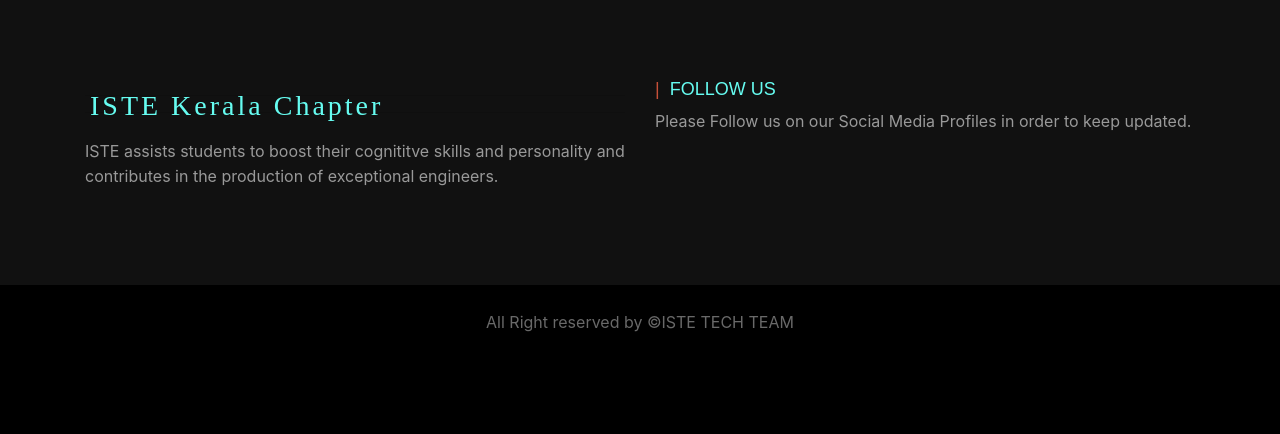
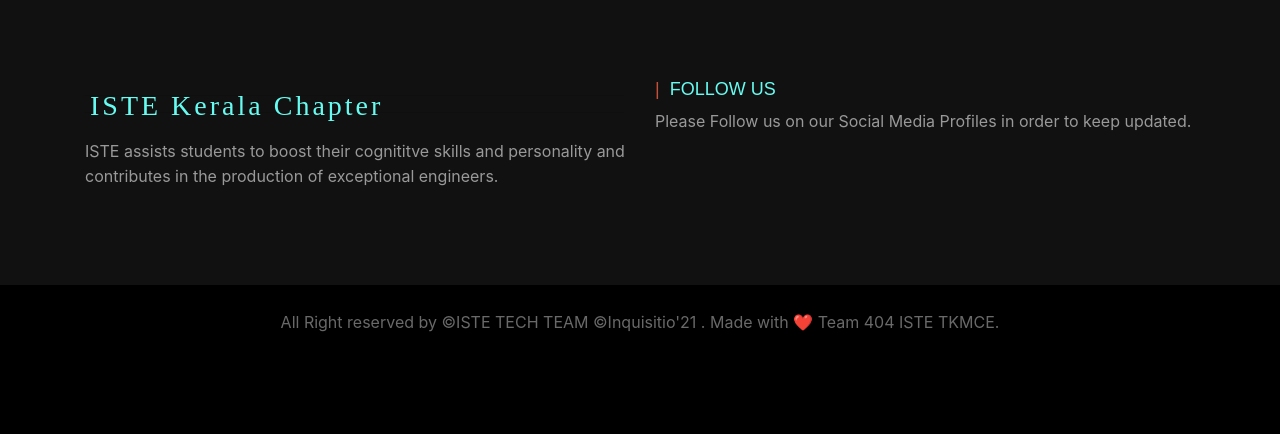
Before and after one commit to aboozuhaib/Inquisitio, a PHP site: page /thankyou.php in a window 1280 px wide. Shown: the part 198-632 px from the top of the page. Run offline with PHP 8.4, Linux system fonts and the light colour scheme.

Commit message:
Update thankyou.php

```diff
--- a/thankyou.php
+++ b/thankyou.php
@@ -184,7 +184,7 @@ session_start();
                     </div>
                 </div>
             </div>
-            <p class='footer-bottom-text'>All Right reserved by &copy;ISTE TECH TEAM</p>
+            <p class='footer-bottom-text'>All Right reserved by &copy;ISTE TECH TEAM  &copy;Inquisitio'21 . Made with ❤️ Team 404 ISTE TKMCE.</p>
         </footer>
         <script src="https://code.jquery.com/jquery-3.5.1.slim.min.js" integrity="sha384-DfXdz2htPH0lsSSs5nCTpuj/zy4C+OGpamoFVy38MVBnE+IbbVYUew+OrCXaRkfj" crossorigin="anonymous"></script>
         <script src="https://cdn.jsdelivr.net/npm/bootstrap@4.5.3/dist/js/bootstrap.bundle.min.js" integrity="sha384-ho+j7jyWK8fNQe+A12Hb8AhRq26LrZ/JpcUGGOn+Y7RsweNrtN/tE3MoK7ZeZDyx" crossorigin="anonymous"></script>
```
